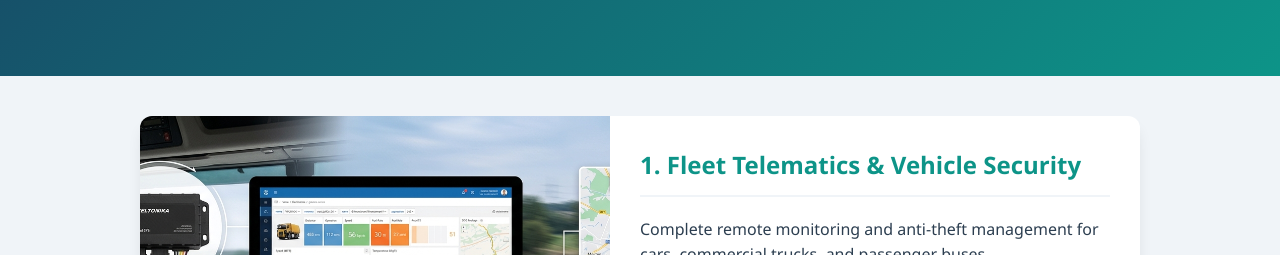
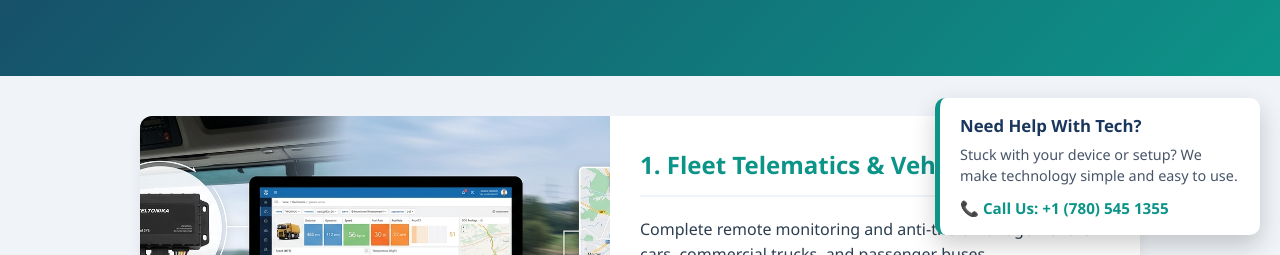
Before and after one commit to techmonton/techmonton, a plain HTML site: page index.html in a window 1280 px wide. Shown: the part 545-800 px from the top of the page. Drawn offline with Linux system fonts and the light colour scheme.

Commit message:
Update index.html

```diff
--- a/index.html
+++ b/index.html
@@ -106,6 +106,58 @@
             background: #e2e8f0;
             margin-top: 40px;
         }
+
+        /* Fixed Corner Tech Support Badge */
+        .support-badge {
+            position: fixed;
+            bottom: 20px;
+            right: 20px;
+            background: #ffffff;
+            border-left: 5px solid #0d9488;
+            padding: 15px 20px;
+            border-radius: 10px;
+            box-shadow: 0 10px 25px rgba(0, 0, 0, 0.2);
+            max-width: 280px;
+            z-index: 1000;
+            display: flex;
+            flex-direction: column;
+            gap: 6px;
+        }
+
+        .support-badge h4 {
+            margin: 0;
+            font-size: 1.05em;
+            color: #1a365d;
+        }
+
+        .support-badge p {
+            margin: 0;
+            font-size: 0.9em;
+            color: #475569;
+            line-height: 1.4;
+        }
+
+        .support-badge a {
+            display: inline-block;
+            margin-top: 4px;
+            color: #0d9488;
+            font-weight: bold;
+            font-size: 0.95em;
+            text-decoration: none;
+        }
+
+        .support-badge a:hover {
+            text-decoration: underline;
+        }
+
+        @media (max-width: 600px) {
+            .support-badge {
+                bottom: 10px;
+                right: 10px;
+                left: 10px;
+                max-width: none;
+            }
+        }
     </style>
 </head>
 <body>
@@ -169,6 +221,13 @@
 
 </div>
 
+<!-- Floating Tech Support Badge -->
+<div class="support-badge">
+    <h4>Need Help With Tech?</h4>
+    <p>Stuck with your device or setup? We make technology simple and easy to use.</p>
+    <a href="tel:+17805451355">📞 Call Us: +1 (780) 545 1355</a>
+</div>
+
 <footer>
     &copy; 2026 TechMonton. All Rights Reserved.
 </footer>
```
